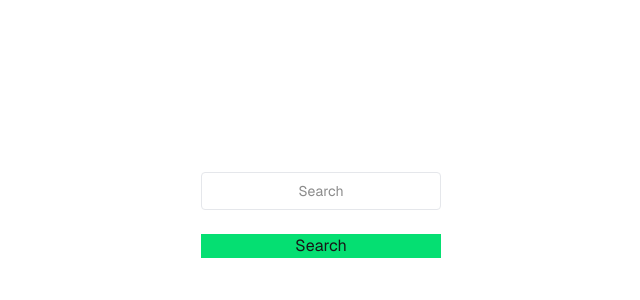
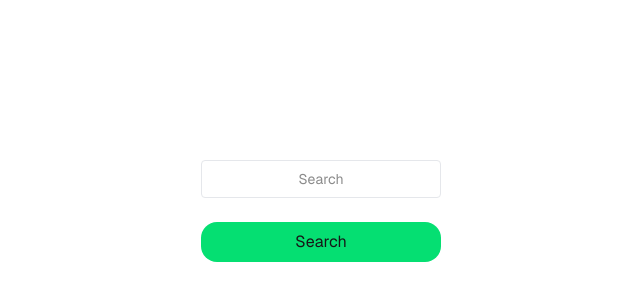
Before and after one commit to peace4theapes/ilant-book-search, a Next.js app: page / in a window 1280 px wide. Shown: the part 320-620 px from the top of the page, without its empty margins (319-959 px from the left). Built offline with nearby package versions, Linux system fonts and the light colour scheme.

Commit message:
Button styles

```diff
--- a/src/app/page.tsx
+++ b/src/app/page.tsx
@@ -46,7 +46,7 @@ export default function Home() {
     }, [currentPage]
   )
   return (
-    <div className="font-sans grid grid-rows-[-200px_1fr_20px] items-center justify-items-center min-h-screen p-8 pb-20 gap-16 sm:p-20">
+    <div className="font-sans grid grid-rows-[-500px_1fr_20px] items-center justify-items-center min-h-screen p-8 pb-20 gap-16 sm:p-20">
       <main className="flex flex-col gap-[32px] row-start-2 items-center sm:items-start">
           <div className="flex flex-col items-center p=10">
           <form className="flex flex-col gap-2 w-full max-w-xs p-10" onSubmit={handleSubmit} role='search'>
@@ -61,7 +61,7 @@ export default function Home() {
 
               <button
                   type="submit"
-                  className="bg-green-400 w-full mt-4">
+                  className="bg-green-400 w-full h-10 mt-4 rounded-2xl">
                   Search
               </button>
           </form>
```
